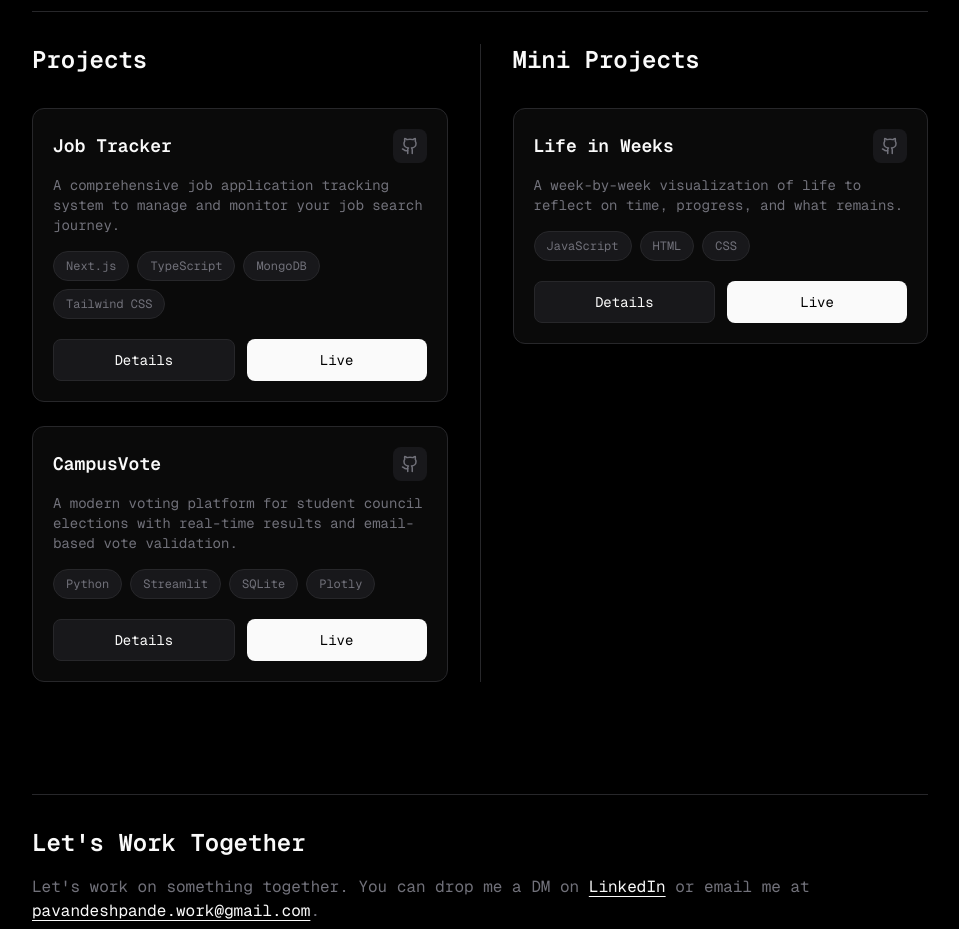
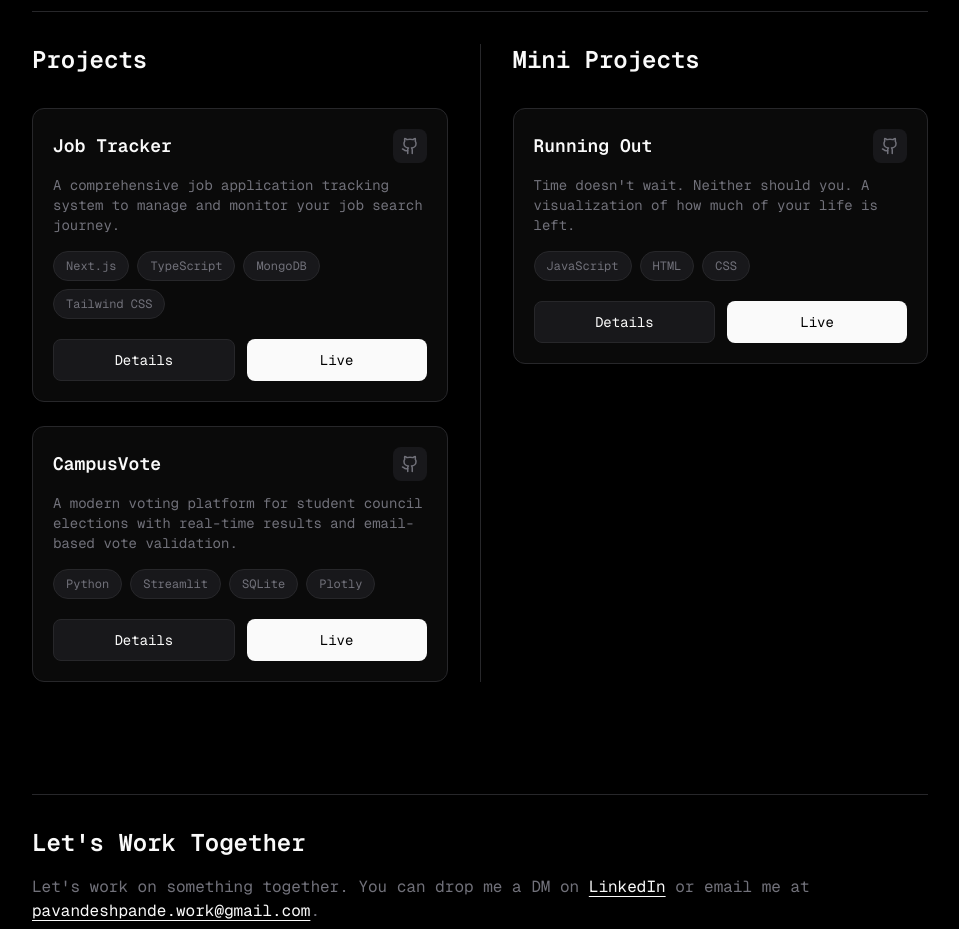
Before and after one commit to pavandeshpande12/My-portfolio, a Next.js app: page / in a window 1280 px wide. Shown: the part 1300-2229 px from the top of the page, without its empty margins (160-1119 px from the left). Built offline with nearby package versions, Linux system fonts and the light colour scheme; no server answers.

Commit message:
Update mini project from Life in Weeks to Running Out

```diff
--- a/src/components/Projects.tsx
+++ b/src/components/Projects.tsx
@@ -26,12 +26,12 @@ const projects = [
 
 const funProjects = [
   {
-    title: "Life in Weeks",
+    title: "Running Out",
     description:
-      "A week-by-week visualization of life to reflect on time, progress, and what remains.",
+      "Time doesn't wait. Neither should you. A visualization of how much of your life is left.",
     tech: ["JavaScript", "HTML", "CSS"],
-    github: "https://github.com/pavandeshpande12/life-in-weeks",
-    live: "https://pavandeshpande12.github.io/life-in-weeks/",
+    github: "https://github.com/pavandeshpande12/running-out",
+    live: "https://pavandeshpande12.github.io/running-out/",
   },
 ];
 
```
